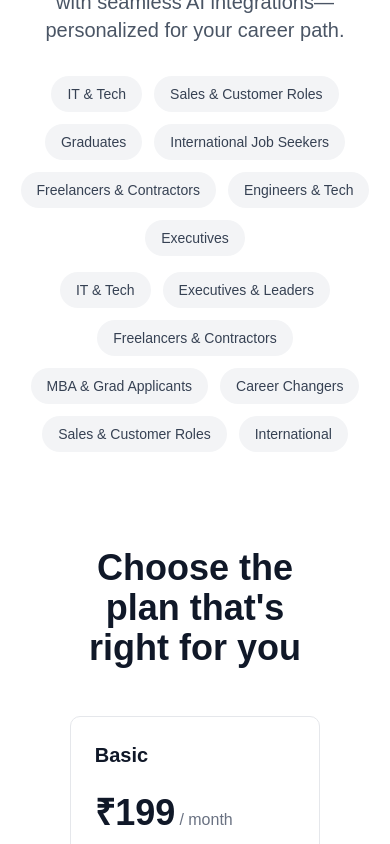
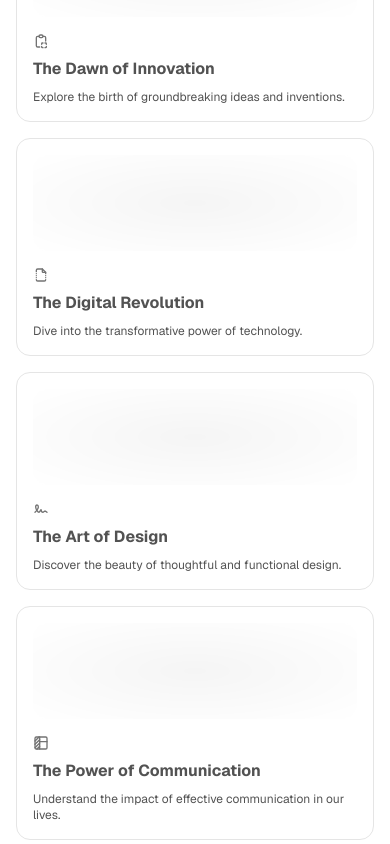
Before and after one commit to krishnapatil6446/Applically, a Next.js app: page / in a window 390 px wide. Shown: the part 5600-6444 px from the top of the page. Built offline with nearby package versions, Linux system fonts and the light colour scheme.

Commit message:
only testimonial remaining

```diff
--- /dev/null
+++ b/app/BentoTest/page.tsx
@@ -0,0 +1,60 @@
+import { cn } from "@/lib/utils";
+import React from "react";
+import { BentoGrid, BentoGridItem } from "../component/Bentogrid";
+import {
+  IconClipboardCopy,
+  IconFileBroken,
+  IconSignature,
+  IconTableColumn,
+} from "@tabler/icons-react";
+
+export function BentoGridSecondDemo() {
+  return (
+    <BentoGrid className="max-w-4xl mx-auto md:auto-rows-[20rem]">
+      {items.map((item, i) => (
+        <BentoGridItem
+          key={i}
+          title={item.title}
+          description={item.description}
+          header={item.header}
+          className={item.className}
+          icon={item.icon}
+        />
+      ))}
+    </BentoGrid>
+  );
+}
+const Skeleton = () => (
+  <div className="flex flex-1 w-full h-full min-h-[6rem] rounded-xl   dark:bg-dot-white/[0.2] bg-dot-black/[0.2] [mask-image:radial-gradient(ellipse_at_center,white,transparent)]  border border-transparent dark:border-white/[0.2] bg-neutral-100 dark:bg-black"></div>
+);
+const items = [
+  {
+    title: "The Dawn of Innovation",
+    description: "Explore the birth of groundbreaking ideas and inventions.",
+    header: <Skeleton />,
+    className: "md:col-span-2",
+    icon: <IconClipboardCopy className="h-4 w-4 text-neutral-500" />,
+  },
+  {
+    title: "The Digital Revolution",
+    description: "Dive into the transformative power of technology.",
+    header: <Skeleton />,
+    className: "md:col-span-1",
+    icon: <IconFileBroken className="h-4 w-4 text-neutral-500" />,
+  },
+  {
+    title: "The Art of Design",
+    description: "Discover the beauty of thoughtful and functional design.",
+    header: <Skeleton />,
+    className: "md:col-span-1",
+    icon: <IconSignature className="h-4 w-4 text-neutral-500" />,
+  },
+  {
+    title: "The Power of Communication",
+    description:
+      "Understand the impact of effective communication in our lives.",
+    header: <Skeleton />,
+    className: "md:col-span-2",
+    icon: <IconTableColumn className="h-4 w-4 text-neutral-500" />,
+  },
+];
--- /dev/null
+++ b/app/component/TextGenerateEffect.tsx
@@ -0,0 +1,62 @@
+"use client";
+import { useEffect } from "react";
+import { motion, stagger, useAnimate } from "motion/react";
+import { cn } from "@/lib/utils";
+
+export const TextGenerateEffect = ({
+  words,
+  className,
+  filter = true,
+  duration = 0.5,
+}: {
+  words: string;
+  className?: string;
+  filter?: boolean;
+  duration?: number;
+}) => {
+  const [scope, animate] = useAnimate();
+  let wordsArray = words.split(" ");
+  useEffect(() => {
+    animate(
+      "span",
+      {
+        opacity: 1,
+        filter: filter ? "blur(0px)" : "none",
+      },
+      {
+        duration: duration ? duration : 1,
+        delay: stagger(0.2),
+      }
+    );
+  }, [scope.current]);
+
+  const renderWords = () => {
+    return (
+      <motion.div ref={scope}>
+        {wordsArray.map((word, idx) => {
+          return (
+            <motion.span
+              key={word + idx}
+              className="dark:text-white text-black opacity-0"
+              style={{
+                filter: filter ? "blur(10px)" : "none",
+              }}
+            >
+              {word}{" "}
+            </motion.span>
+          );
+        })}
+      </motion.div>
+    );
+  };
+
+  return (
+    <div className={cn("font-bold", className)}>
+      <div className="mt-4">
+        <div className=" dark:text-white text-black text-2xl leading-snug tracking-wide">
+          {renderWords()}
+        </div>
+      </div>
+    </div>
+  );
+};
--- a/app/page.tsx
+++ b/app/page.tsx
@@ -5,7 +5,10 @@ import PricingSection from "./component/PricingSection";
 import { HoverEffect } from "./component/CardHover";
 import { StickyScroll } from "./component/Sticky-scroll-revel";
 import IntegrationsSection from "./component/IntegrationSection";
-import { BentoGrid } from "./component/Bentogrid";
+// import { BentoGrid } from "./component/Bentogrid";
+// import { BentoGridItem } from "./component/Bentogrid";
+import { BentoGridSecondDemo } from "./BentoTest/page";
+//import { TextGenerateEffect } from "./component/TextGenerateEffect";
 
 export default function Home() {
   const stickyScrollContent = [
@@ -133,7 +136,27 @@ export default function Home() {
           <StickyScroll content={stickyScrollContent} />
         </div>
       </section>
-      <BentoGrid/>
+
+
+      {/*BentoGrid */}
+
+      {/* Bento Grid Section */}
+      <section className="py-16 bg-white">
+        <div className="container mx-auto px-4">
+          <h2 className="text-3xl font-bold text-center mb-12">
+            Explore Applically's Unique Features
+          </h2>
+          <BentoGridSecondDemo />
+        </div>
+      </section>
+
+      {/* <section className="container mx-auto px-4 py-12 text-center">
+        <TextGenerateEffect
+         words = "Krishna Patil"
+          className="max-w-4xl mx-auto"
+        />
+      </section> */}
+
       <IntegrationsSection/>
       <PricingSection />
       <FAQSection/>
```
